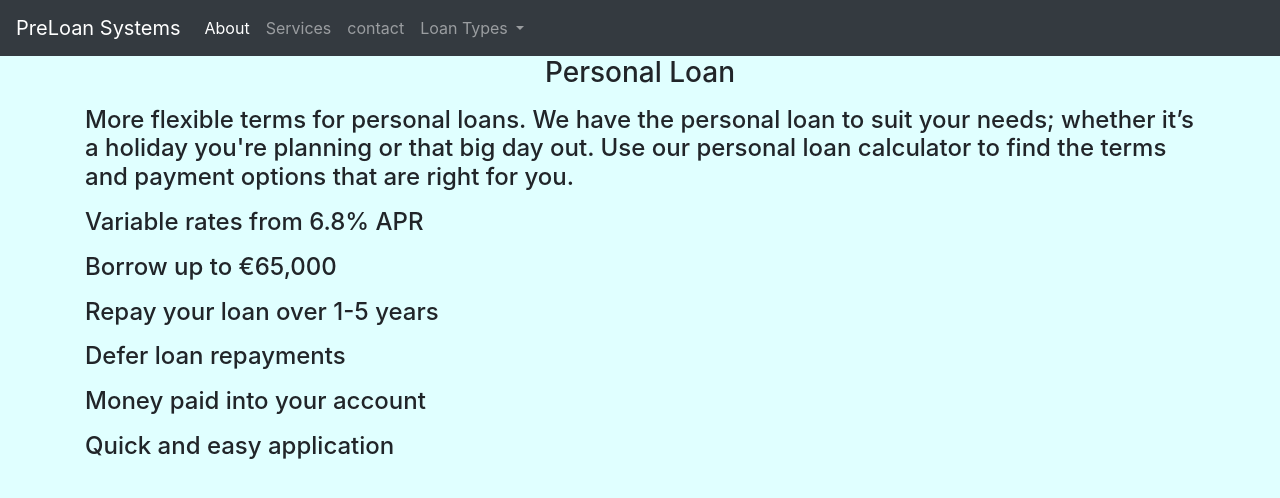
After one commit to Chetancloud/x21166374-CPP-PROJECT, a Django app: page /preloans/personalloan/ in a window 1280 px wide. The commit adds this page. Shown: the top 498 px of the page. Run offline with Django 3.2, Linux system fonts and the light colour scheme; some libraries are stand-ins or nearby versions.

Commit message:
Modified preloans/urls.py and views.py files

```diff
--- a/banks/banks/settings.py
+++ b/banks/banks/settings.py
@@ -123,3 +123,4 @@ STATIC_URL = '/static/'
 #STATICFILES_DIRS = [
 #   os.path.join(BASE_DIR, 'static')
 #]
+MEDIA_ROOT=os.path.join(BASE_DIR,'static')
--- a/banks/banks/urls.py
+++ b/banks/banks/urls.py
@@ -14,10 +14,12 @@ Including another URLconf
     2. Add a URL to urlpatterns:  path('blog/', include('blog.urls'))
 """
 from django.contrib import admin
+from django.conf import settings
+from django.conf.urls.static import static
 from django.urls import path, include
 
 urlpatterns = [
     path('preloans/', include('preloans.urls')),
     path('admin/', admin.site.urls),
     path('',include('preloans.urls'))
-]
+]+ static(settings.STATIC_URL, document_root=settings.MEDIA_ROOT)
--- a/banks/preloans/templates/preloans/about.html
+++ b/banks/preloans/templates/preloans/about.html
@@ -1,5 +1,8 @@
 {% extends 'preloans/main.html' %}
 {% load static %}
 {% block content %}
-<h3>Welcome to About Page</h3>
+<h3> About Us</h3>
+<p><h4>Most of the bank out-sources pre-loan process to loan agencies to reduce the burden and let the agencies pickup the information from customers and verify it before it is being forwarded to the actual bank for approval of loan.</h4></p>
+<p><h4>Preloan Systems is an interface which facilitates a customer to apply for a loan from on-line and to track the status from time-to-time along with aiding the loan approval agency to verify and accept/reject the customer file.</h4></p>
+<p><h4>Preloan Systems is unique in such a way, it not only helps the customers but also the loan agency to check the pending, assign it to a departments, complete the formalities and procedures between the departments and  arrive at decisions to very fact in addition to providing a transparency system for every one</h4></p>
 {% endblock content %}
--- a/banks/preloans/templates/preloans/main.html
+++ b/banks/preloans/templates/preloans/main.html
@@ -18,7 +18,7 @@
        <div class="collapse navbar-collapse" id="navbarNavDropdown">
        <ul class="navbar-nav">
        <li class="nav-item active">
-        <a class="nav-link" href="#">About <span class="sr-only">(current)</span></a>
+        <a class="nav-link" href="{%url 'about' %}">About <span class="sr-only">(current)</span></a>
       </li>
        <li class="nav-item">
         <a class="nav-link" href="#">Services</a>
@@ -31,12 +31,10 @@
           Loan Types
         </a>
         <div class="dropdown-menu" aria-labelledby="navbarDropdownMenuLink">
-          <a class="dropdown-item" href="#">Car loan</a>
-          <a class="dropdown-item" href="#">Education load</a>
-          <a class="dropdown-item" href="#">Gold loan</a>
-          <a class="dropdown-item" href="#">Home loan</a>
-          <a class="dropdown-item" href="#">Travel loan</a>
-          <a class="dropdown-item" href="#">Marriage loan</a>
+          <a class="dropdown-item" href="{%url 'carloan' %}">Car loan</a>
+          <a class="dropdown-item" href="{%url 'eduloan' %}">Education load</a>
+          <a class="dropdown-item" href="{%url 'homeloan' %}">Home Improvement loan</a>
+          <a class="dropdown-item" href="{%url 'personalloan' %}">Personal loan</a>
          </div>
        </li>
        </ul>
--- /dev/null
+++ b/banks/preloans/templates/preloans/personalloan.html
@@ -0,0 +1,21 @@
+{% extends 'preloans/main.html' %}
+{% load static %}
+{% block content %}
+<h3><center>Personal Loan</center></h3>
+
+<p><h4>More flexible terms for personal loans. We have the personal loan to suit your needs; whether it’s a holiday you're planning or that big day out. Use our personal loan calculator to find the terms and payment options that are right for you.</h4></p>
+
+<p><h4>Variable rates from 6.8% APR</h4></p>
+
+<p><h4>Borrow up to €65,000</h4></p>
+
+<p><h4>Repay your loan over 1-5 years</h4></p>
+
+<p><h4>Defer loan repayments</h4></p>
+
+<p><h4>Money paid into your account</h4></p>
+
+<p><h4>Quick and easy application</h4></p>
+
+
+{% endblock content %}
--- a/banks/preloans/urls.py
+++ b/banks/preloans/urls.py
@@ -6,6 +6,10 @@ urlpatterns = [
       path('', views.preloans, name='preloans'),
       path('about/', views.about, name='about'),
   #    path('main/', views.main, name='main'),
-      path('services/', views.services, name='services')
+      path('services/', views.services, name='services'),
+      path('homeloan/', views.homeloan, name='homeloan'),
+      path('eduloan/', views.eduloan, name='eduloan'),
+      path('carloan/', views.carloan, name='carloan'),
+      path('personalloan/', views.personalloan, name='personalloan')
 
 ]
--- a/banks/preloans/views.py
+++ b/banks/preloans/views.py
@@ -21,3 +21,23 @@ def preloans(request):
 def services(request):
     context = {}
     return render(request, 'preloans/services.html', context)
+
+def contacts(request):
+    context = {}
+    return render(request, 'preloans/contacts.html', context)
+
+def carloan(request):
+    context = {}
+    return render(request, 'preloans/carloan.html', context)
+
+def eduloan(request):
+    context = {}
+    return render(request, 'preloans/eduloan.html', context)
+
+def homeloan(request):
+    context = {}
+    return render(request, 'preloans/homeloan.html', context)
+
+def personalloan(request):
+    context = {}
+    return render(request, 'preloans/personalloan.html', context)
```
Also changed, not shown: banks/preloans/templates/preloans/carloan.html (+21 -0 lines), banks/preloans/templates/preloans/eduloan.html (+22 -0 lines), banks/preloans/templates/preloans/homeloan.html (+16 -0 lines), banks/preloans/templates/preloans/goldloan.html (deleted), banks/preloans/templates/preloans/marriageloan.html (deleted), banks/preloans/templates/preloans/travelloan.html (deleted).
